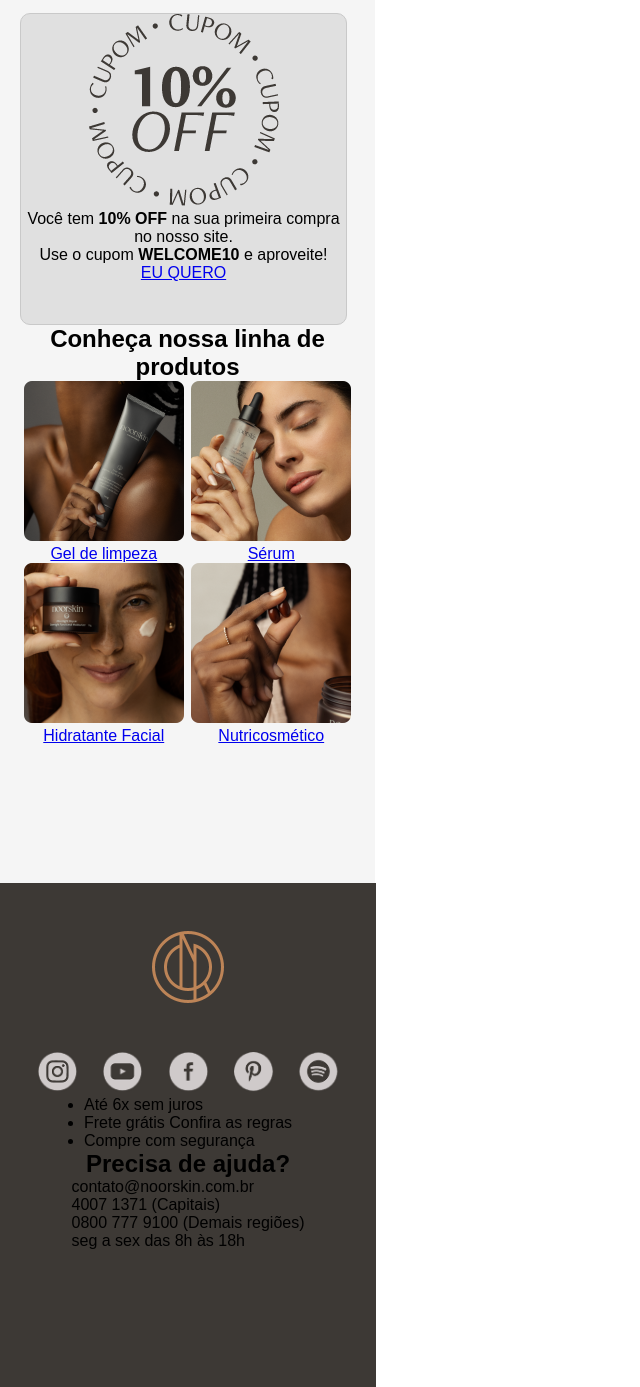
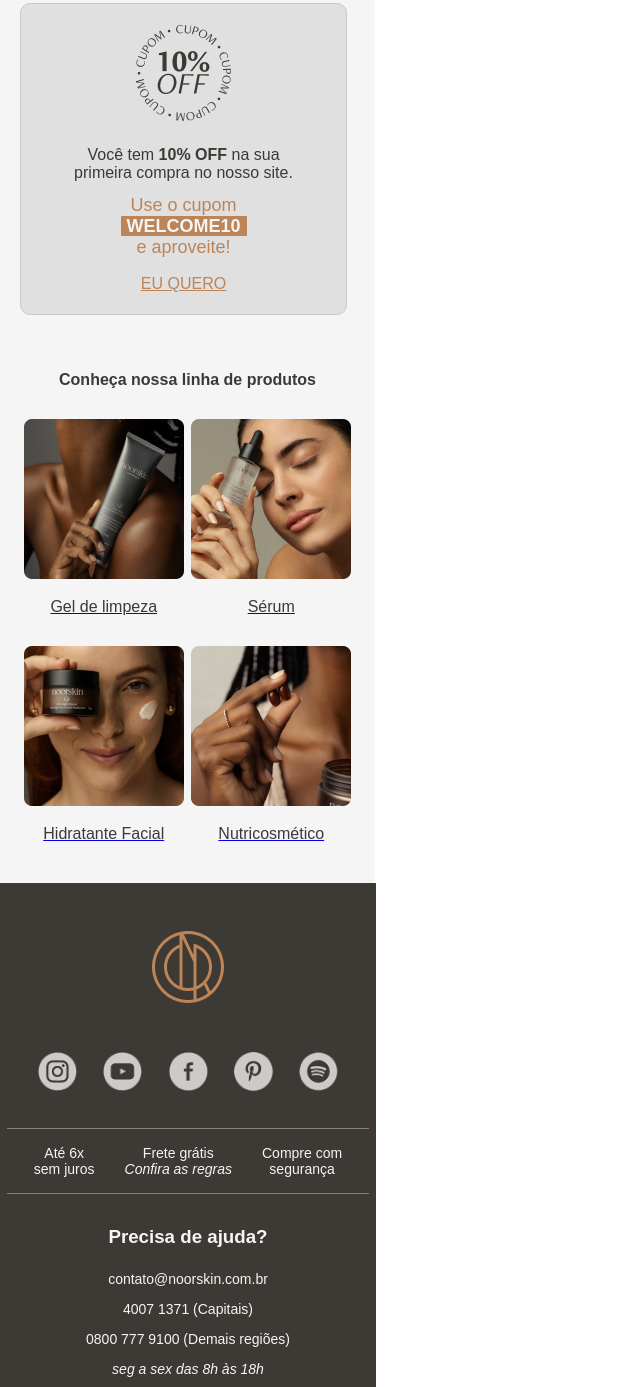
Before and after one commit to Davidnasc233/noorskin-project, a plain HTML site: page index.html in a window 1280 px wide. Shown: the part 1759-3146 px from the top of the page, without its empty margins (0-640 px from the left). Drawn offline with Linux system fonts and the light colour scheme; files whose address does not match are found by name.

Commit message:
Projeto Noorskin finalizado!

```diff
--- a/index.html
+++ b/index.html
@@ -3,8 +3,10 @@
 <head>
   <meta charset="UTF-8">
   <meta name="viewport" content="width=device-width, initial-scale=1.0">
-  <title>NoorSkin</title>
+  <title>NoorSkin | David Dias</title>
   <link rel="stylesheet" href="styles.css">
+  <link rel="icon" href="/assets/images/logo-noorskin-grande.png" type="image/png">
+
 </head>
 <body>
 
@@ -65,44 +67,42 @@
 
       <article class="cupom">
         <div class="cupom-img">
-          <img src="/assets/images/EMR-1394-img-04.png" alt="">
+          <img src="/assets/images/EMR-1394-img-04.png" alt="desconto">
         </div>
         <p class="desconto">Você tem <strong>10% OFF</strong> na sua primeira compra no nosso site.</p>
         <p class="cupom-p">Use o cupom <strong>WELCOME10</strong> e aproveite!</p>
         <a href="#" class="desc-link">EU QUERO</a>
       </article>
 
-      <h2>Conheça nossa linha de produtos</h2>
+      <h4 class="product-line">Conheça nossa linha de produtos</h4>
 
       <div class="container">
-
-
 
         <div class="coluna">
           <img src="/assets/images/EMR-1394-img-05.png" alt="" class="grid-img">
 
-          <a href="#" class="gel">Gel de limpeza</a>
+          <a href="#" class="product-name"><p>Gel de limpeza</p></a>
 
         </div>
 
         <div class="coluna">
           <img src="/assets/images/EMR-1394-img-07.png" alt="" class="grid-img">
 
-          <a href="#" class="hidratante">Hidratante Facial</a>
+          <a href="#" class="product-name"><p>Hidratante Facial</p></a>
 
         </div>
 
         <div class="coluna">
           <img src="/assets/images/EMR-1394-img-06.png" alt="" class="grid-img">
 
-          <a href="#" class="serum">Sérum</a>
+          <a href="#" class="product-name"><p>Sérum</p></a>
 
         </div>
 
         <div class="coluna">
           <img src="/assets/images/EMR-1394-img-08.png" alt="" class="grid-img">
 
-          <a href="#" class="nutricos">Nutricosmético</a>
+          <a href="#" class="product-name"><p>Nutricosmético</p></a>
 
         </div>
 
@@ -123,16 +123,32 @@
       <img src="/assets/images/icon-spotify-noorskin.png" alt="">
     </div>
 
-    <ul class="venda">
-      <li>Até 6x sem juros</li>
-      <li>Frete grátis Confira as regras</li>
-      <li>Compre com segurança</li>
+    <hr class="line-hr">
+    <ul class="vendas">
+      <li>
+        <span class="bold">Até 6x</span><br />
+        sem juros
+      </li>
+      <li>
+        <span class="bold">Frete grátis</span><br />
+        <em>Confira as regras</em>
+      </li>
+      <li>
+        <span class="bold">Compre com</span><br />
+        segurança
+      </li>
     </ul>
+    <hr class="line-hr2">
 
-    <h2 class="help"> Precisa de ajuda?</h2>
+    <h3 class="help"> Precisa de ajuda?</h3>
 
     <div class="contato">
-      <p>contato@noorskin.com.br <br> 4007 1371 (Capitais) <br> 0800 777 9100 (Demais regiões) <br> seg a sex das 8h às 18h</p>
+      <p>contato@noorskin.com.br </p>
+        <p>4007 1371 (Capitais)</p>
+        <p>0800 777 9100 (Demais regiões)</p>
+        <em>seg a sex das 8h às 18h</em>
+      </p>
+
     </div>
 
   </section>
--- a/styles.css
+++ b/styles.css
@@ -61,6 +61,11 @@
   color: #FFFFFF;
   padding: 10px;
   display: block;
+}
+
+.navbar a:hover {
+  color: #C9C9C9;
+  transition: 0.1s;
 }
 
 /* Banner */
@@ -169,10 +174,12 @@
 
 .product-value {
   font-size: 16px;
+  width: 75px;
+  height: 25px;
+  padding: 5px 4px 4px 5px;
   font-weight: bold;
   color: #F5F5F5;
   background-color: #BD8457;
-  padding: 6px 14px;
   border-radius: 3px;
   display: inline-block;
   margin-top: 12px;
@@ -183,6 +190,7 @@
 .product-link {
   color: #BD8457;
   font-size: 16px;
+  font-weight: 100;
   padding: 10px 0;
   display: inline-block;
 }
@@ -216,9 +224,63 @@
   grid-template-rows: 1fr 1fr;
 }
 
+
 .coluna {
   flex: 1;
 
+}
+.cupom {
+  display: flex;
+  flex-direction: column;
+  align-items: center;
+  font-size: 16px;
+  justify-content: center;
+}
+
+.cupom-img img{
+  width: 95px;
+  height: 96px;
+  margin-bottom: 21px;
+}
+
+.desconto {
+  color: #3D3935;
+  width: 224px;
+  margin-bottom: 13px;
+}
+
+.cupom-p {
+  color: #BD8457;
+  font-size: 18px;
+  width: 126px;
+  margin-bottom: 17px;
+
+}
+
+.cupom-p strong {
+  background-color: #BD8457;
+  color: #f5f5f5;
+  border-radius: 1px;
+  padding: 0 6px;
+}
+
+.desc-link {
+  color: #BD8457;
+}
+
+.product-line {
+  margin-top: 56px;
+  margin-bottom: 30px;
+  color: #3D3935;
+}
+
+.product-name p{
+  color: #3D3935;
+  margin-bottom: 30px;
+}
+
+.coluna img {
+  margin-bottom: 15px;
 }
 
 .grid-img {
@@ -263,3 +325,58 @@
   width: 159px;
   height: 54px;
 }
+
+.line-hr {
+  width: 362px;
+  border: none;
+  background-color: #847F7A;
+  height: 1px;
+  margin-top: 32px;
+}
+
+.line-hr2 {
+  width: 362px;
+  border: none;
+  background-color: #847F7A;
+  height: 1px;
+}
+
+.vendas {
+  list-style: none;
+  display: flex;
+  justify-content: space-around;
+  padding: 0;
+  margin: 16px auto;
+  width: 90%;
+  max-width: 600px;
+  text-align: center;
+}
+
+.vendas li {
+  font-size: 14px;
+  color: #f5f5f5;
+}
+
+.vendas li .bold {
+  font-weight: 100;
+}
+
+.help {
+  margin: 32px 0 16px;
+  color: #F5F5F5;
+}
+
+.contato {
+  color: #F5F5F5;
+  font-size: 14px;
+  line-height: 30px;
+  display: flex;
+  flex-direction: column;
+  justify-content: center;
+  align-items: center;
+
+}
+
+.contato em {
+  font-style: italic;
+}
```
